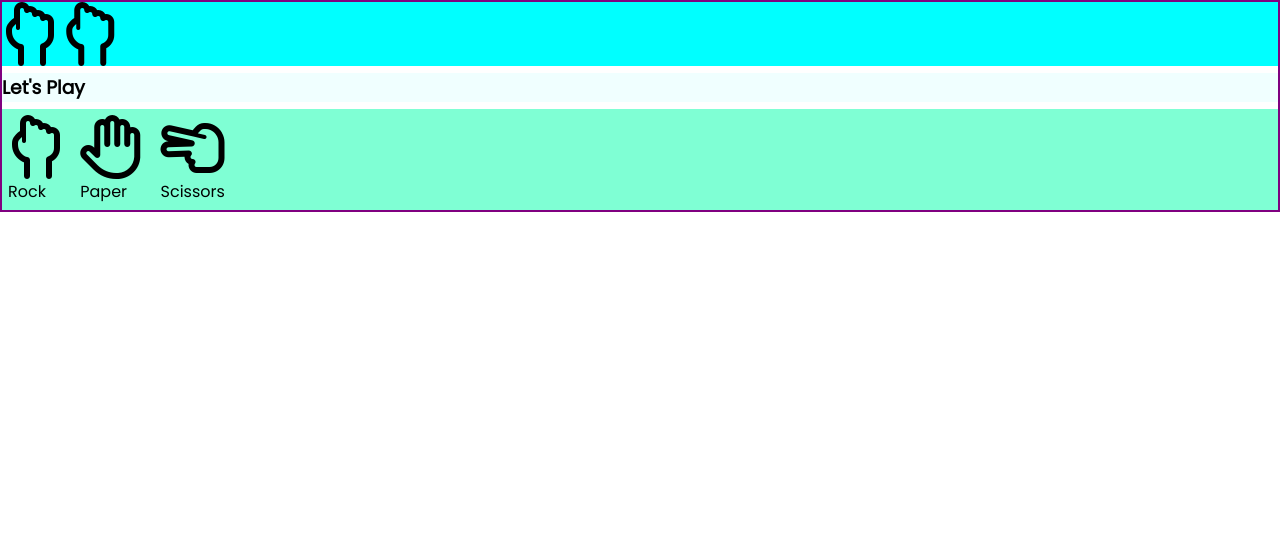
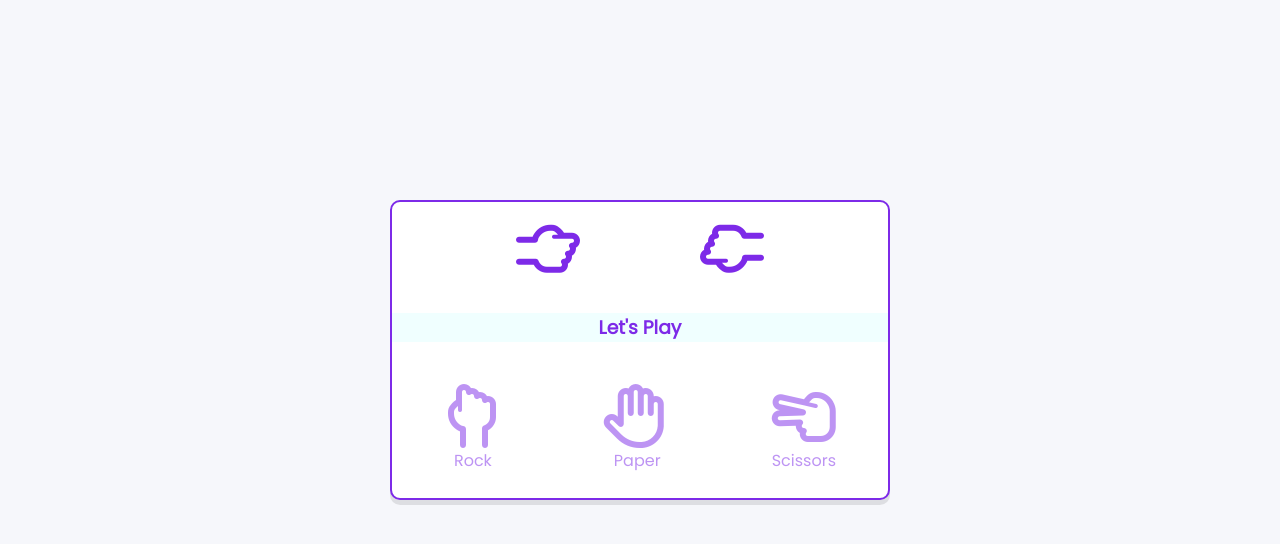
Before and after one commit to Abdul-Rehman99/RockPaperScissors_Game, a plain HTML site: page index.html in a window 1280 px wide. Drawn offline with Linux system fonts and the light colour scheme.

Commit message:
Update index.html
style is added

```diff
--- a/index.html
+++ b/index.html
@@ -14,28 +14,88 @@
         box-sizing: border-box;
         font-family: 'Poppins', sans-serif;
     }
+    body{
+        display: flex;
+        justify-content: center;
+        margin-top: 200px;
+        background-color: #f6f7fb;
+    }
     .box{
-        border: 2px solid purple;
-        display: flex;
+        border: 2px solid #7d2ae8;
+        height: 300px;
+        width: 500px;
+        border-radius: 10px;
+        background-color: #fff;
+       display: flex;
         flex-direction: column;
         gap: 7px;
+        box-shadow: 0 5px rgba(0, 0, 0, 0.1);
+    }
+    .box .state .h3Ele  {
+        transform-origin: right;
+        animation: 0.7s ease infinite;
+    }
+    #heading{
+        display: flex;
+        justify-content: space-around;
     }
     h3{
         background-color: azure;
+        color: #7d2ae8;
+        margin-top: 30px;
+        cursor: pointer;
     }
     i{
+        margin-top: 10px;
         font-size: 4rem;
+        color: #7d2ae8;
+        cursor: pointer;
     }
     .select-hand{
-        background-color: aquamarine;
+        /*background-color: aquamarine;*/
+        display: flex;
+        justify-content: space-around;
+        align-items: center;
+        height: 200px;
+        color: #7d2ae8;
+        cursor: pointer;
+
     }
     .select-hand>span{
         display: inline-block;
         padding: 6px;
+        color: #7d2ae8;
+        opacity: 0.5;
+        transition: opacity 0.3s ease;
+    }
+    .select-hand span:hover{
+        opacity: 1;
     }
     .state{
-        background-color: aqua;
+        display: flex;
+        justify-content: space-evenly;
+        animation: usershake 0.7s ease infinite;
+        /*background-color: aqua;*/
     }
+    @keyframes usershake {
+        50%{
+            transform: translateY(10px);
+        }
+    }
+
+    .paper-con p{
+        margin-left: 10px;
+    }
+    .rock-con p{
+        margin-left: 10px;
+    }
+    #user {
+        transform: rotate(90deg);
+    }
+    #cpu{
+        transform: rotate(-90deg);
+    }
+
 </style>
 <body>
     <div class="box">
```
